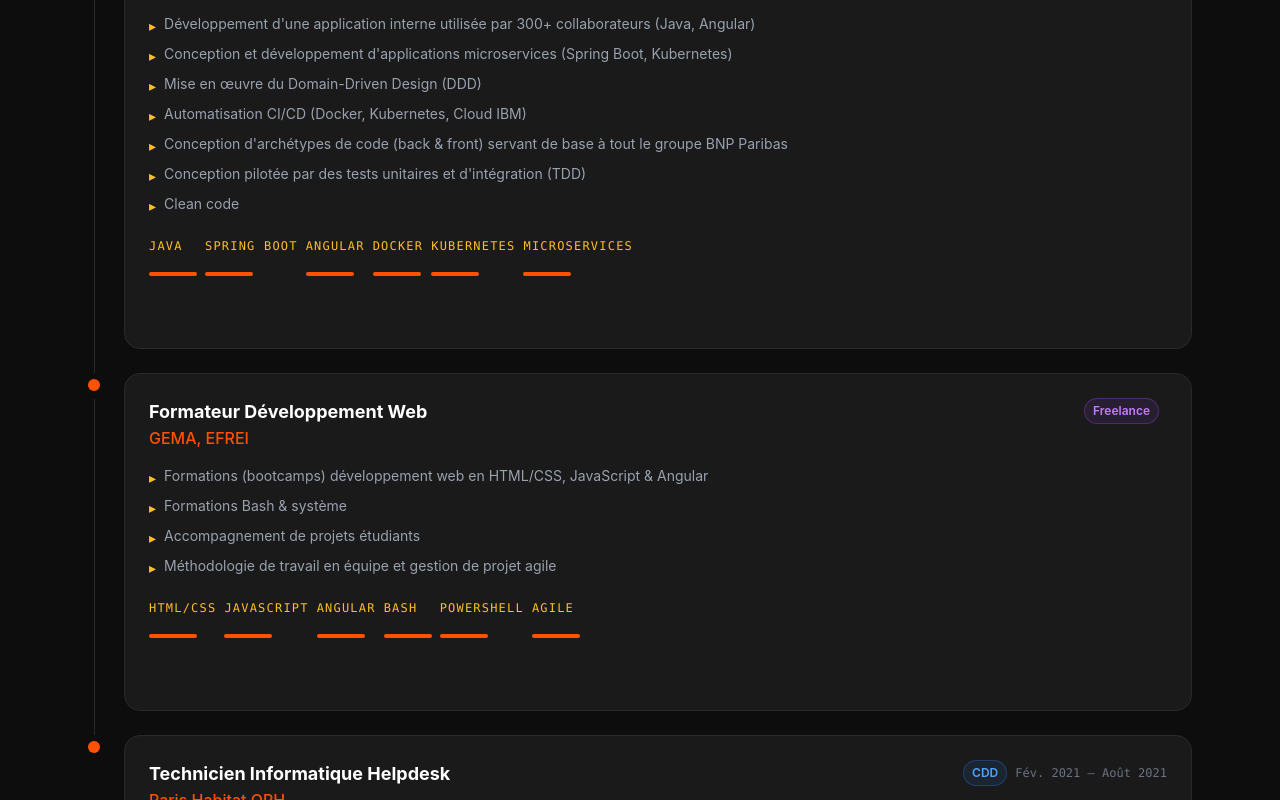
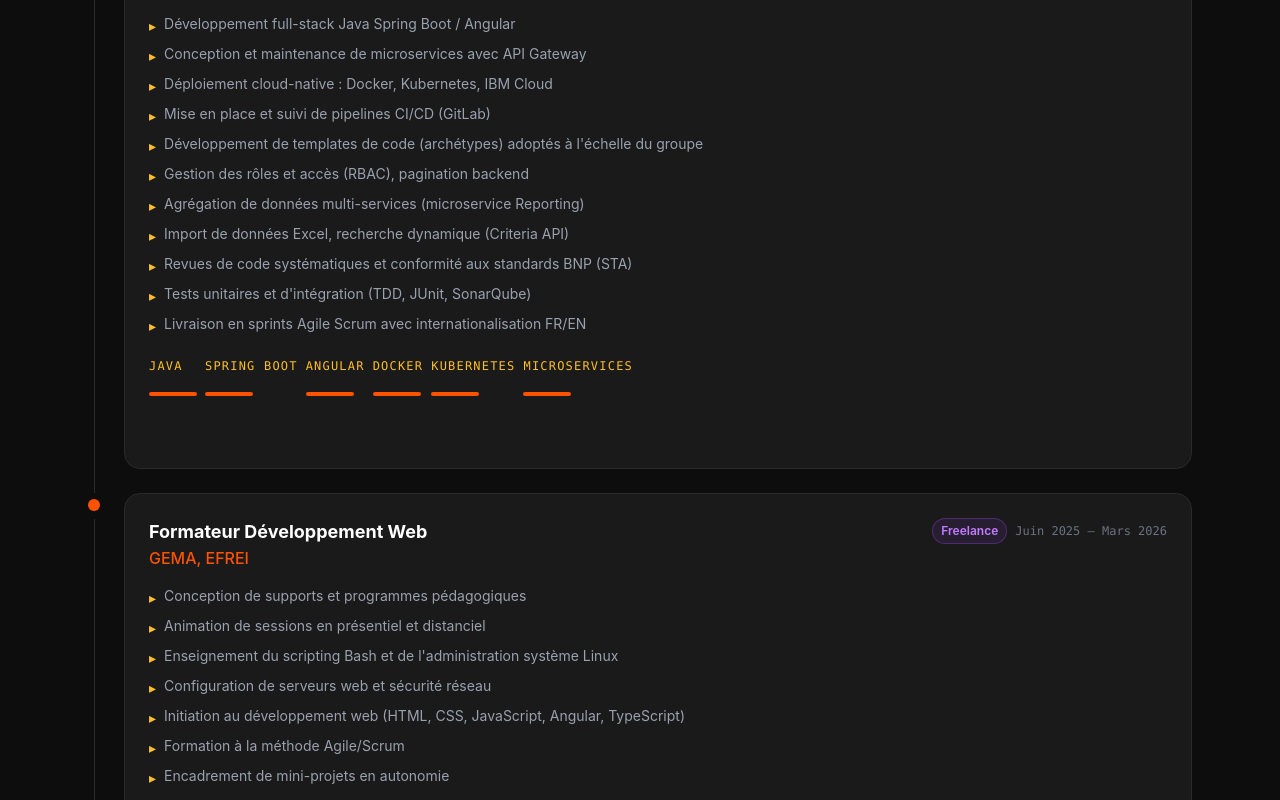
Before and after one commit to nassbld/nb-react-portfolio, a React (Vite) app: page / in a window 1280 px wide. Shown: the part 2660-3460 px from the top of the page. Built offline with nearby package versions, Linux system fonts and the light colour scheme.

Commit message:
Updating

```diff
--- a/src/data/cvData.js
+++ b/src/data/cvData.js
@@ -2,7 +2,7 @@ export const personal = {
     name: "Nassim Bellaoud",
     title: "Développeur Full-Stack",
     about:
-        "Développeur Full-Stack spécialisé en Java (Spring Boot) & React, avec une solide expertise en microservices, CI/CD et gestion de projet agile. Curieux et passionné, j'aime explorer de nouvelles technologies et repousser mes limites pour concevoir des solutions performantes et élégantes.\n\n \"Je passe mon temps à faire ce que je ne sais pas faire, pour apprendre à le faire.\" - Pablo Picasso",
+        "Développeur Full-Stack spécialisé en Java (Spring Boot) & Angular, avec une solide expertise en microservices, CI/CD et gestion de projet agile. Curieux et passionné, j'aime explorer de nouvelles technologies et repousser mes limites pour concevoir des solutions performantes et élégantes.\n\n \"Je passe mon temps à faire ce que je ne sais pas faire, pour apprendre à le faire.\" - Pablo Picasso",
     contact: {
         phone: "+33 7 71 81 14 25",
         email: "nassim.dev.freelance@gmail.com",
@@ -27,13 +27,17 @@ export const experiences = [
         type: "Alternance puis CDI",
         date: "Sept. 2022 – Avr. 2026",
         tasks: [
-            "Développement d'une application interne utilisée par 300+ collaborateurs (Java, Angular)",
-            "Conception et développement d'applications microservices (Spring Boot, Kubernetes)",
-            "Mise en œuvre du Domain-Driven Design (DDD)",
-            "Automatisation CI/CD (Docker, Kubernetes, Cloud IBM)",
-            "Conception d'archétypes de code (back & front) servant de base à tout le groupe BNP Paribas",
-            "Conception pilotée par des tests unitaires et d'intégration (TDD)",
-            "Clean code",
+            "Développement full-stack Java Spring Boot / Angular",
+            "Conception et maintenance de microservices avec API Gateway",
+            "Déploiement cloud-native : Docker, Kubernetes, IBM Cloud",
+            "Mise en place et suivi de pipelines CI/CD (GitLab)",
+            "Développement de templates de code (archétypes) adoptés à l'échelle du groupe",
+            "Gestion des rôles et accès (RBAC), pagination backend",
+            "Agrégation de données multi-services (microservice Reporting)",
+            "Import de données Excel, recherche dynamique (Criteria API)",
+            "Revues de code systématiques et conformité aux standards BNP (STA)",
+            "Tests unitaires et d'intégration (TDD, JUnit, SonarQube)",
+            "Livraison en sprints Agile Scrum avec internationalisation FR/EN",
         ],
         stack: ["Java", "Spring Boot", "Angular", "Docker", "Kubernetes", "Microservices"],
     },
@@ -42,12 +46,16 @@ export const experiences = [
         role: "Formateur Développement Web",
         company: "GEMA, EFREI",
         type: "Freelance",
-        date: "",
+        date: "Juin 2025 - Mars 2026",
         tasks: [
-            "Formations (bootcamps) développement web en HTML/CSS, JavaScript & Angular",
-            "Formations Bash & système",
-            "Accompagnement de projets étudiants",
-            "Méthodologie de travail en équipe et gestion de projet agile",
+            "Conception de supports et programmes pédagogiques",
+            "Animation de sessions en présentiel et distanciel",
+            "Enseignement du scripting Bash et de l'administration système Linux",
+            "Configuration de serveurs web et sécurité réseau",
+            "Initiation au développement web (HTML, CSS, JavaScript, Angular, TypeScript)",
+            "Formation à la méthode Agile/Scrum",
+            "Encadrement de mini-projets en autonomie",
+            "Revues de code et évaluation individuelle et collective",
         ],
         stack: ["HTML/CSS", "JavaScript", "Angular", "Bash", "PowerShell", "Agile"],
     },
--- a/src/i18n/translations.js
+++ b/src/i18n/translations.js
@@ -42,24 +42,32 @@ export const translations = {
                 contract: "Alternance puis CDI",
                 date: "Sept. 2022 – Avr. 2026",
                 tasks: [
-                    "Développement d'une application interne utilisée par 300+ collaborateurs (Java, Angular)",
-                    "Conception et développement d'applications microservices (Spring Boot, Kubernetes)",
-                    "Mise en œuvre du Domain-Driven Design (DDD)",
-                    "Automatisation CI/CD (Docker, Kubernetes, Cloud IBM)",
-                    "Conception d'archétypes de code (back & front) servant de base à tout le groupe BNP Paribas",
-                    "Conception pilotée par des tests unitaires et d'intégration (TDD)",
-                    "Clean code",
+                    "Développement full-stack Java Spring Boot / Angular",
+                    "Conception et maintenance de microservices avec API Gateway",
+                    "Déploiement cloud-native : Docker, Kubernetes, IBM Cloud",
+                    "Mise en place et suivi de pipelines CI/CD (GitLab)",
+                    "Développement de templates de code (archétypes) adoptés à l'échelle du groupe",
+                    "Gestion des rôles et accès (RBAC), pagination backend",
+                    "Agrégation de données multi-services (microservice Reporting)",
+                    "Import de données Excel, recherche dynamique (Criteria API)",
+                    "Revues de code systématiques et conformité aux standards BNP (STA)",
+                    "Tests unitaires et d'intégration (TDD, JUnit, SonarQube)",
+                    "Livraison en sprints Agile Scrum avec internationalisation FR/EN",
                 ],
             },
             2: {
                 role: "Formateur Développement Web",
                 contract: "Freelance",
-                date: "",
+                date: "Juin 2025 – Mars 2026",
                 tasks: [
-                    "Formations (bootcamps) développement web en HTML/CSS, JavaScript & Angular",
-                    "Formations Bash & système",
-                    "Accompagnement de projets étudiants",
-                    "Méthodologie de travail en équipe et gestion de projet agile",
+                    "Conception de supports et programmes pédagogiques",
+                    "Animation de sessions en présentiel et distanciel",
+                    "Enseignement du scripting Bash et de l'administration système Linux",
+                    "Configuration de serveurs web et sécurité réseau",
+                    "Initiation au développement web (HTML, CSS, JavaScript, Angular, TypeScript)",
+                    "Formation à la méthode Agile/Scrum",
+                    "Encadrement de mini-projets en autonomie",
+                    "Revues de code et évaluation individuelle et collective",
                 ],
             },
             3: {
@@ -139,24 +147,32 @@ export const translations = {
                 contract: "Apprenticeship then Permanent contract",
                 date: "Sept. 2022 – Apr. 2026",
                 tasks: [
-                    "Development of an internal application used by 300+ employees (Java, Angular)",
-                    "Design and development of microservices applications (Spring Boot, Kubernetes)",
-                    "Implementation of Domain-Driven Design (DDD)",
-                    "CI/CD automation (Docker, Kubernetes, IBM Cloud)",
-                    "Design of code archetypes (back & front) used as a foundation across the entire BNP Paribas group",
-                    "Test-driven development with unit and integration tests (TDD)",
-                    "Clean code",
+                    "Full-stack development in Java Spring Boot / Angular",
+                    "Design and maintenance of microservices with API Gateway",
+                    "Cloud-native deployment: Docker, Kubernetes, IBM Cloud",
+                    "CI/CD pipeline setup and management (GitLab)",
+                    "Development of code templates (archetypes) adopted across the group",
+                    "Role and access management (RBAC), backend pagination",
+                    "Multi-service data aggregation (Reporting microservice)",
+                    "Excel data import, dynamic search (Criteria API)",
+                    "Systematic code reviews and compliance with BNP standards (STA)",
+                    "Unit and integration testing (TDD, JUnit, SonarQube)",
+                    "Agile Scrum sprint delivery with FR/EN internationalization",
                 ],
             },
             2: {
                 role: "Web Development Trainer",
                 contract: "Freelance",
-                date: "",
+                date: "Jun. 2025 – Mar. 2026",
                 tasks: [
-                    "Web development bootcamps in HTML/CSS, JavaScript & Angular",
-                    "Bash & system training",
-                    "Student project mentoring",
-                    "Team collaboration methodology and agile project management",
+                    "Design of teaching materials and training programs",
+                    "Delivery of in-person and remote sessions",
+                    "Bash scripting and Linux system administration",
+                    "Web server configuration and network security",
+                    "Introduction to web development (HTML, CSS, JavaScript, Angular, TypeScript)",
+                    "Agile/Scrum methodology training",
+                    "Supervision of independent mini-projects",
+                    "Code reviews and individual and group assessment",
                 ],
             },
             3: {
```
